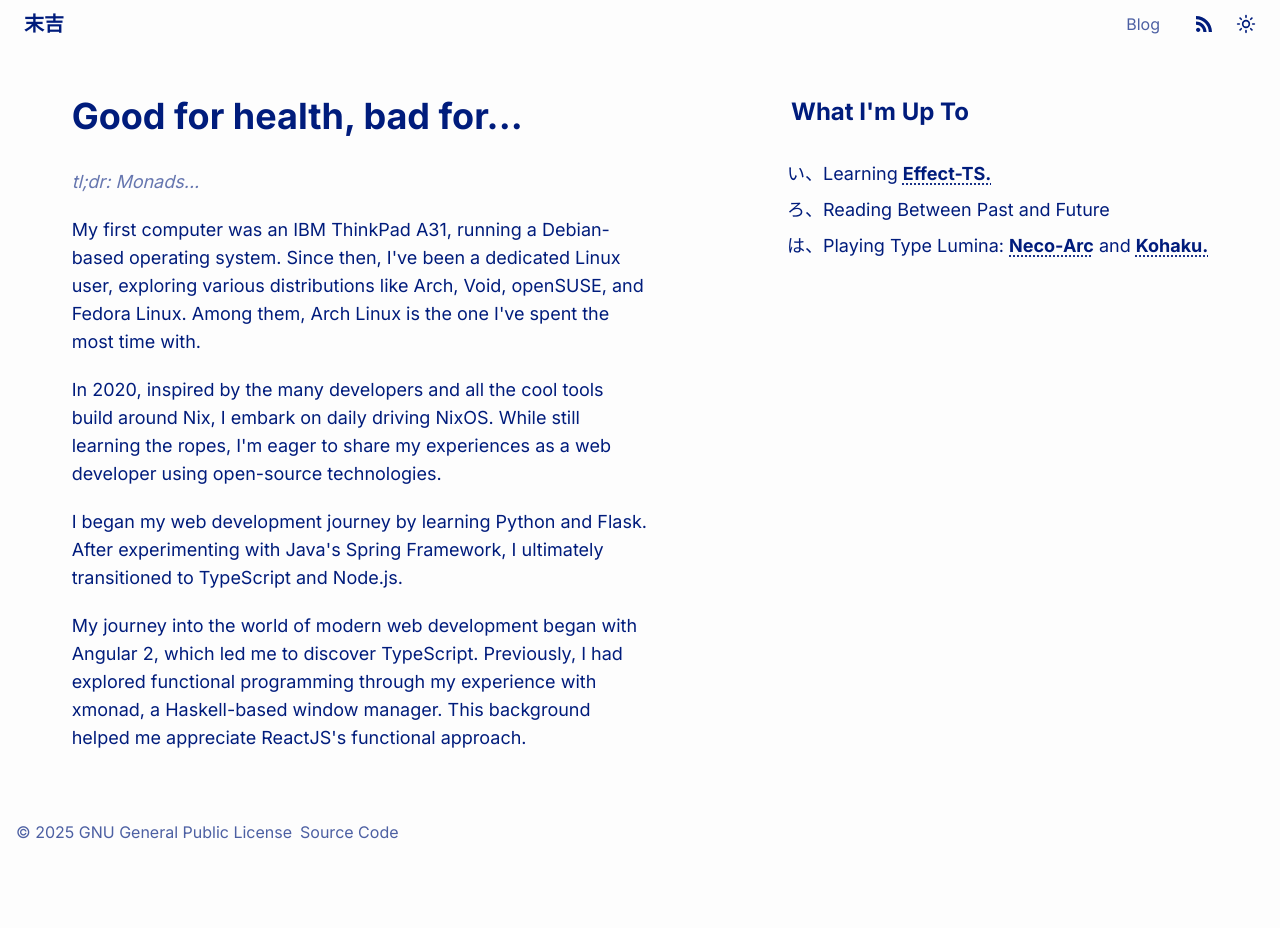
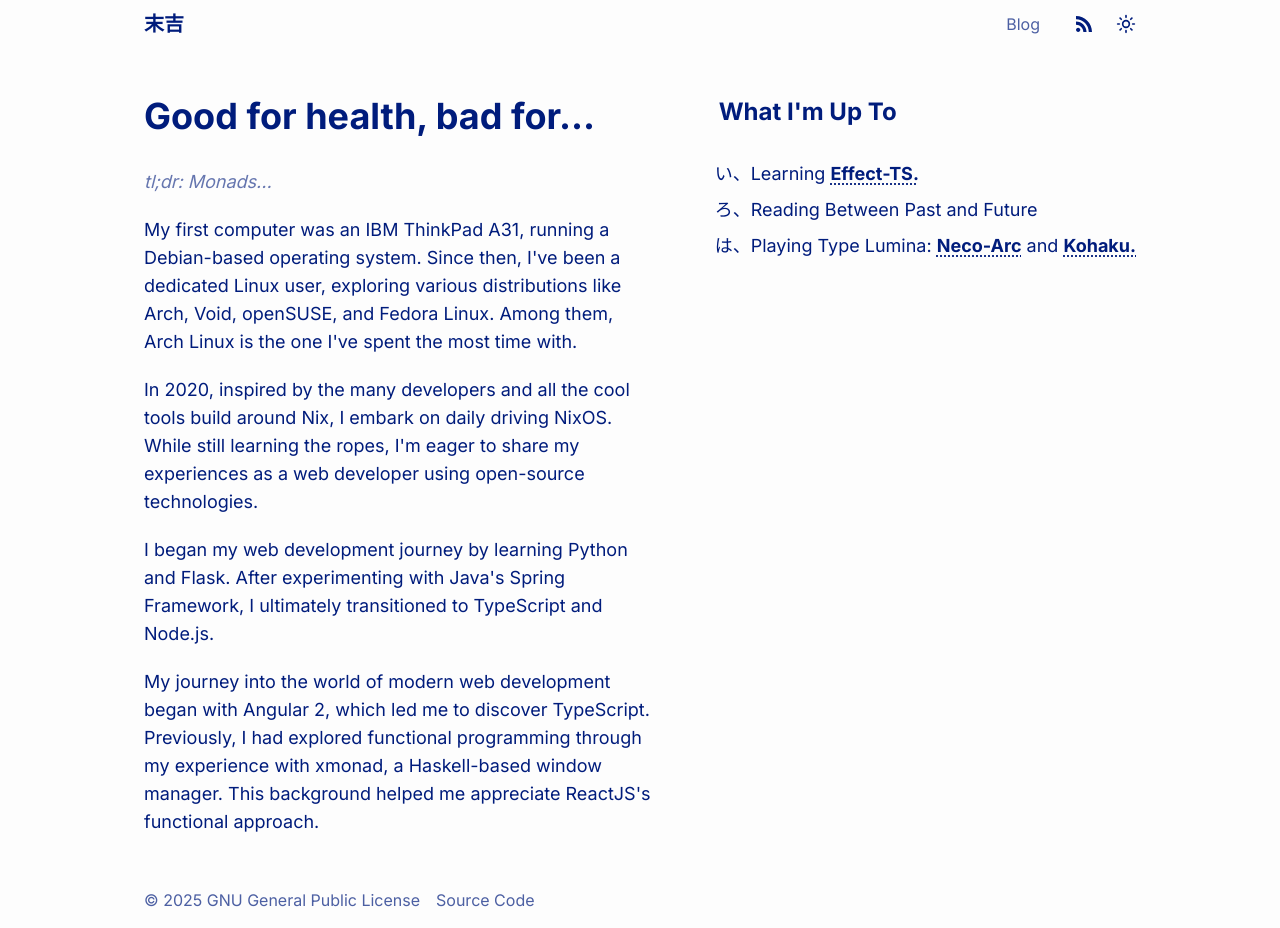
Before and after one commit to u1F713/u1F713.github.io, a Next.js app: page / in a window 1280 px wide. Before the commit the page ends 860 px from the top, so only its background shows below. Built offline with nearby package versions, Linux system fonts and the light colour scheme.

Commit message:
refactor: page layout

```diff
--- a/app/components/Header.tsx
+++ b/app/components/Header.tsx
@@ -10,12 +10,7 @@ function Header() {
 
   return (
     <div className="bg-dn-surface-200/80 sticky top-0 z-50 backdrop-blur-md">
-      <header
-        className={clsx(
-          'mx-auto flex px-4 md:px-6',
-          'max-w-screen-xl items-center justify-between'
-        )}
-      >
+      <header className="mx-auto flex max-w-screen-lg items-center justify-between px-4">
         <Link className="text-lg" href="/">
           <span className="text-xl font-extrabold">末吉</span>
         </Link>
--- a/app/layout.tsx
+++ b/app/layout.tsx
@@ -40,11 +40,11 @@ const RootLayout: NextPage<RootProps> = ({ children }) => (
       <ThemeProvider>
         <div>
           <Header />
-          <main className="h-full">{children}</main>
+          <main className="mx-auto max-w-screen-lg p-4 pt-8">{children}</main>
         </div>
 
-        <footer className="mx-auto w-full max-w-screen-xl p-4">
-          <nav className="text-dn-color-200/70 flex flex-wrap gap-2">
+        <footer className="mx-auto w-full max-w-screen-lg p-4">
+          <nav className="text-dn-color-200/70 flex flex-wrap gap-x-4">
             <Link
               className="hover:underline"
               href="https://www.gnu.org/licenses/gpl-3.0.en.html"
--- a/app/page.tsx
+++ b/app/page.tsx
@@ -1,9 +1,9 @@
 import type { NextPage } from 'next'
 
 const Home: NextPage = () => (
-  <div className="mx-auto w-full max-w-screen-xl">
-    <main className="mx-auto px-4 py-8 md:max-w-screen-md lg:max-w-full lg:px-8">
-      <div className="grid justify-around md:text-lg lg:grid-cols-[auto_auto] lg:gap-16">
+  <div className="max-w-screen-lg">
+    <main className="md:max-w-screen-md lg:max-w-full">
+      <div className="grid md:text-lg lg:grid-cols-[auto_auto] lg:gap-16">
         <section className="max-w-xl">
           <h1 className="my-4 text-3xl font-bold lg:mb-8 lg:text-4xl">
             Good for health, bad for...
```
